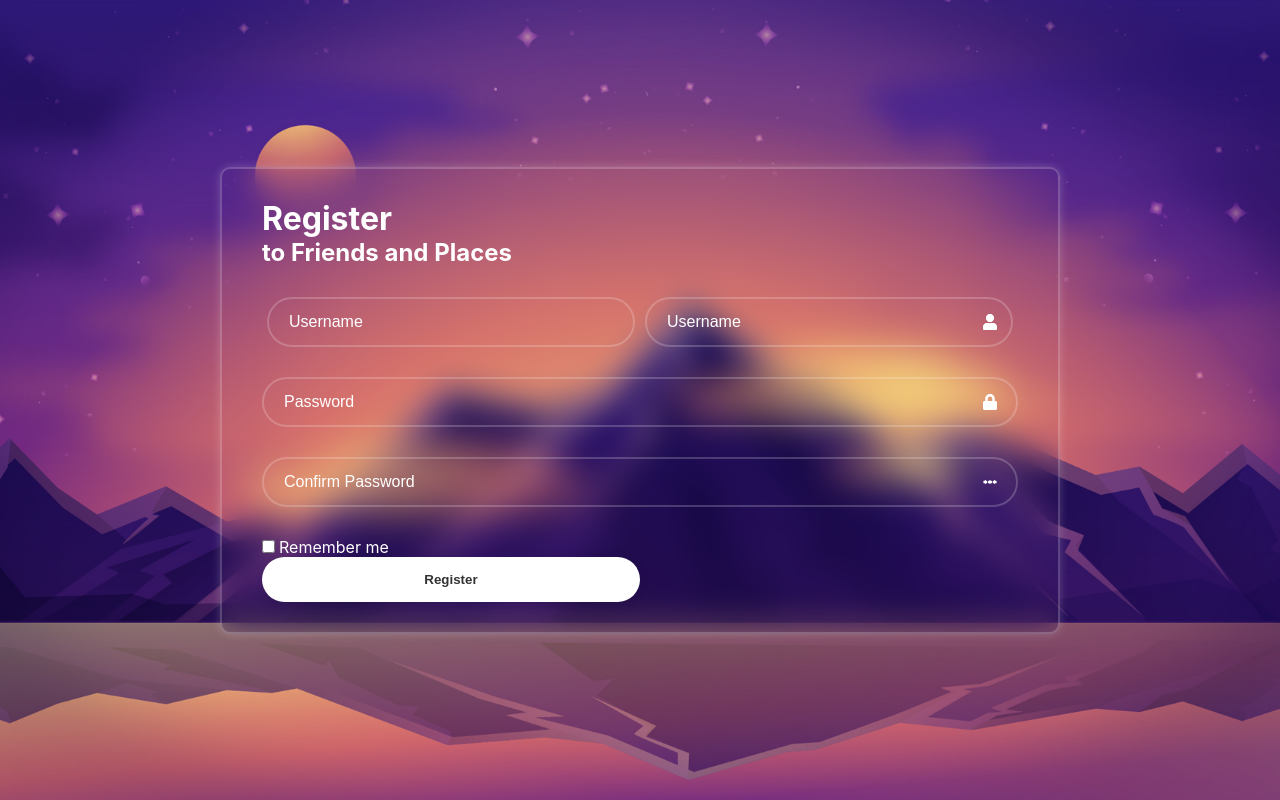
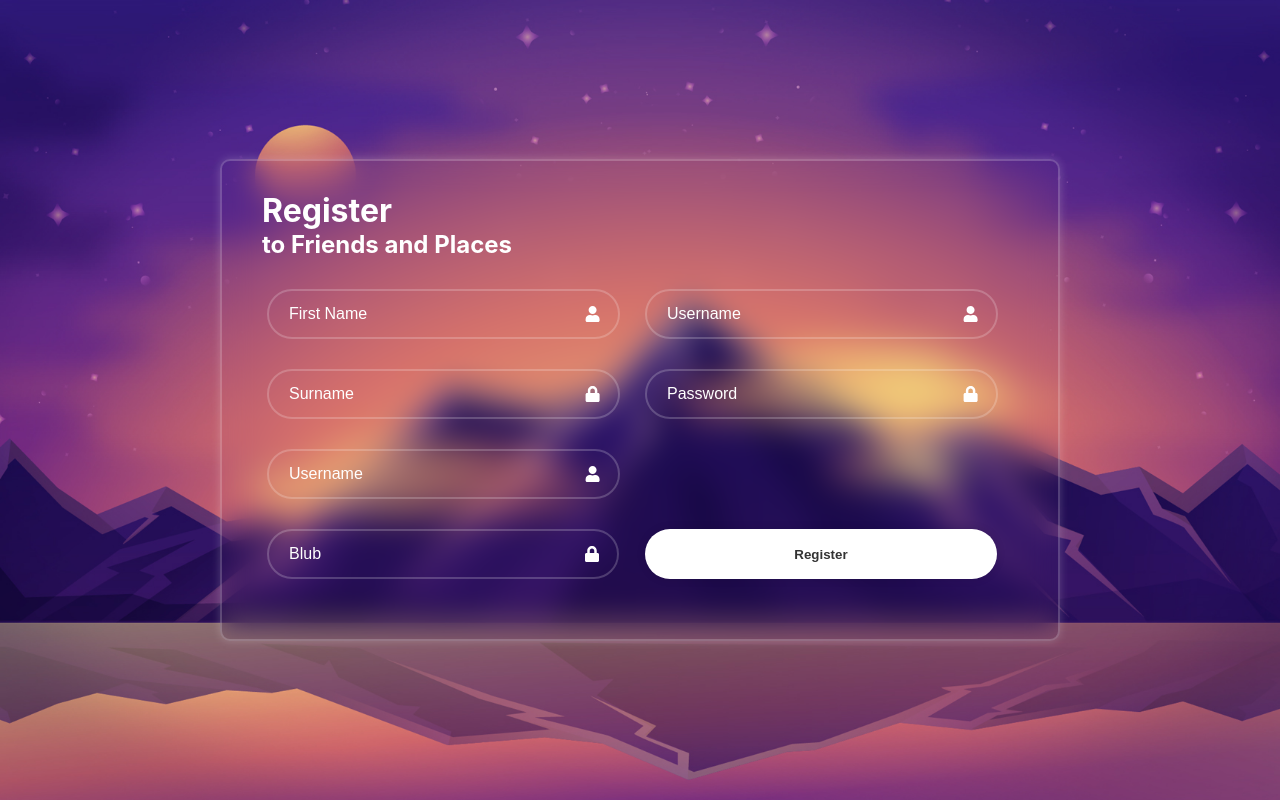
Before and after one commit to klanell/fap, a React (Create React App) app in the folder frontend/: page /register in a window 1280 px wide. Built offline with nearby package versions, Linux system fonts and the light colour scheme.

Commit message:
Multiline Registration

```diff
--- a/frontend/src/login/register/RegisterForm.css
+++ b/frontend/src/login/register/RegisterForm.css
@@ -7,7 +7,6 @@
     color: #fff;
     border-radius: 10px;
     padding: 30px 40px;
-
 }
 
 .register-wrapper .input-box {
@@ -29,9 +28,10 @@
 }
 
 .register-wrapper button {
-    width: 50%;
+    width: 100%;
     justify-content: center;
-    height: 45px;
+    align-items: center;
+    height: 50px;
     background: #fff;
     border: none;
     outline: none;
@@ -39,4 +39,13 @@
     box-shadow: 0 0 10px rgba(0, 0, 0, .1);
     color: #333;
     font-weight: 700;
+    padding: 0 5px 0 5px;
 }
+
+.input-container .register-icon {
+    position: relative;
+    right: 35px;
+    top: 50%;
+    transform: translateY(-50%);
+    font-size: 16px;
+}
--- a/frontend/src/login/register/RegisterForm.tsx
+++ b/frontend/src/login/register/RegisterForm.tsx
@@ -13,27 +13,43 @@ const RegisterForm = () => {
                 <h2>to Friends and Places</h2>
                 <div className="input-box">
                     <div className="input-container">
-                        <input type="text" placeholder="Username" required/>
-                        <FaUser className='icon'/>
+                        <input type="text" placeholder="First Name" required/>
+                        <FaUser className='register-icon'/>
                     </div>
                     <div className="input-container">
                         <input type="text" placeholder="Username" required/>
-                        <FaUser className='icon'/>
+                        <FaUser className='register-icon'/>
                     </div>
                 </div>
 
                 <div className="input-box">
-                    <input type="password" placeholder="Password" required/>
-                    <FaLock className='icon'/>
+                    <div className="input-container"><input type="text" placeholder="Surname" required/>
+                        <FaLock className='register-icon'/>
+                    </div>
+                    <div className="input-container"><input type="password" placeholder="Password" required/>
+                        <FaLock className='register-icon'/></div>
+
                 </div>
                 <div className="input-box">
-                    <input type="password" placeholder="Confirm Password" required/>
-                    <TbPassword className='icon'/>
+                    <div className="input-container"><input type="text" placeholder="Username" required/>
+                        <FaUser className='register-icon'/>
+                    </div>
+                    <div className="input-container"></div>
                 </div>
-                <div className="remember-forgot">
-                    <label><input type="checkbox"/>Remember me</label>
+                {/*<div className="remember-forgot">*/}
+                {/*    <label><input type="checkbox"/>Remember me</label>*/}
+                {/*</div>*/}
+                <div className="input-box">
+                    <div className="input-container"><input type="text" placeholder="Blub" required/>
+                        <div><FaLock className='register-icon'/></div>
+
+                    </div>
+                    <div className="input-container">
+                        <button type="submit">Register</button>
+                        {/*Absolutes Kriegsverbrechen, aber funktioniert*/}
+                        <div><FaLock className='register-icon'/></div>
+                    </div>
                 </div>
-                <button type="submit">Register</button>
             </form>
         </div>
     );
```
Also changed, not shown: frontend/src/login/login.css (deleted).
